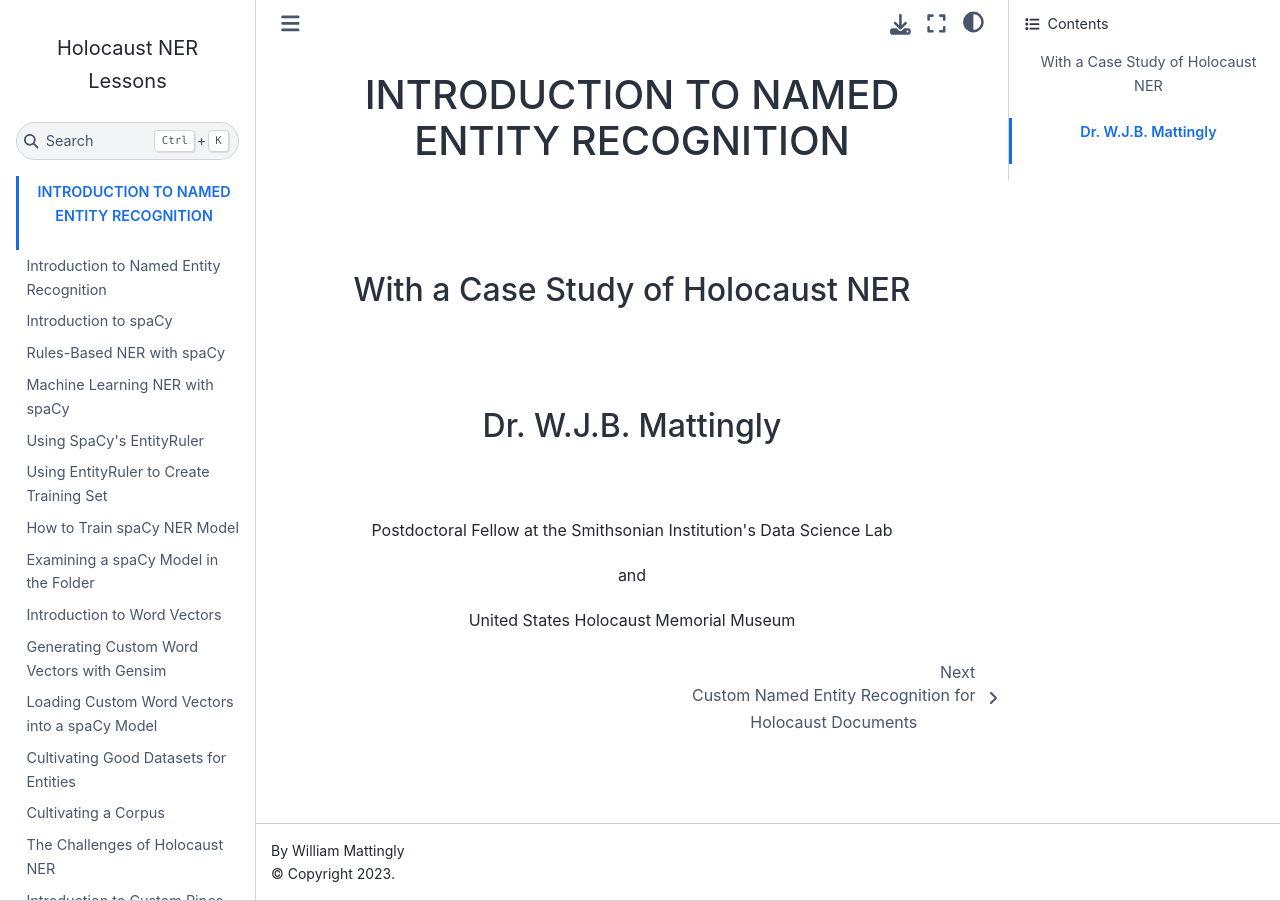
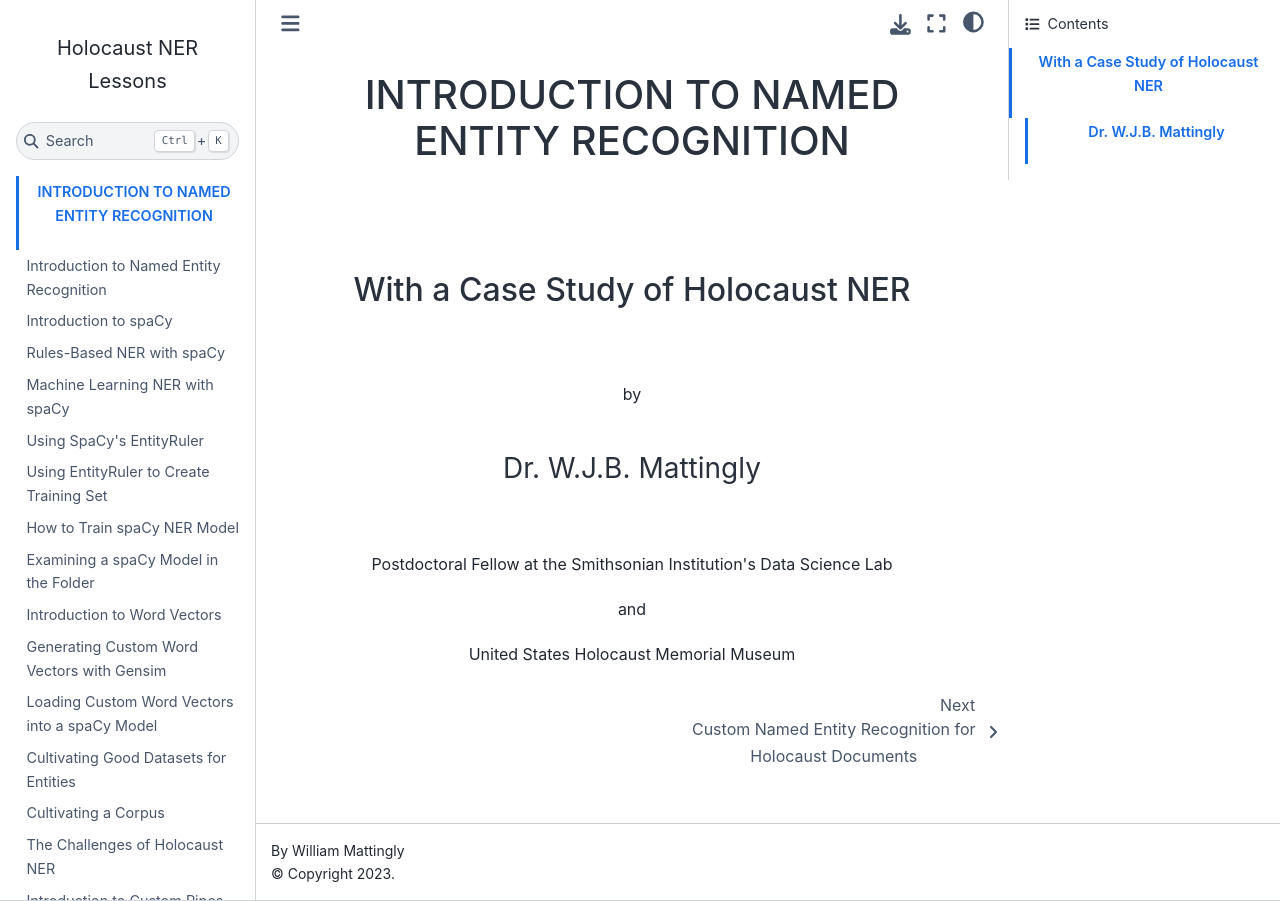
Before and after one commit to wjbmattingly/holocaust_ner_lessons, a Jupyter Book: the page built from intro.md, in a window 1280 px wide. Built offline with Jupyter Book 1.0.4 settings and Sphinx 7.4.7 and the Sphinx Book theme 1.1.4, drawn with Linux system fonts in a browser that asks for light colours.

Commit message:
Update intro.md

```diff
--- a/intro.md
+++ b/intro.md
@@ -1,7 +1,8 @@
 # <p align="center">INTRODUCTION TO NAMED ENTITY RECOGNITION</p>
 ## <p align="center">With a Case Study of Holocaust NER</p>
+<p align="center">by</p>
 
-## <p align="center">Dr. W.J.B. Mattingly</p>
+### <p align="center">Dr. W.J.B. Mattingly</p>
 <p align="center">Postdoctoral Fellow at the Smithsonian Institution's Data Science Lab</p>
 <p align="center">and</p>
 <p align="center">United States Holocaust Memorial Museum</p>
```
